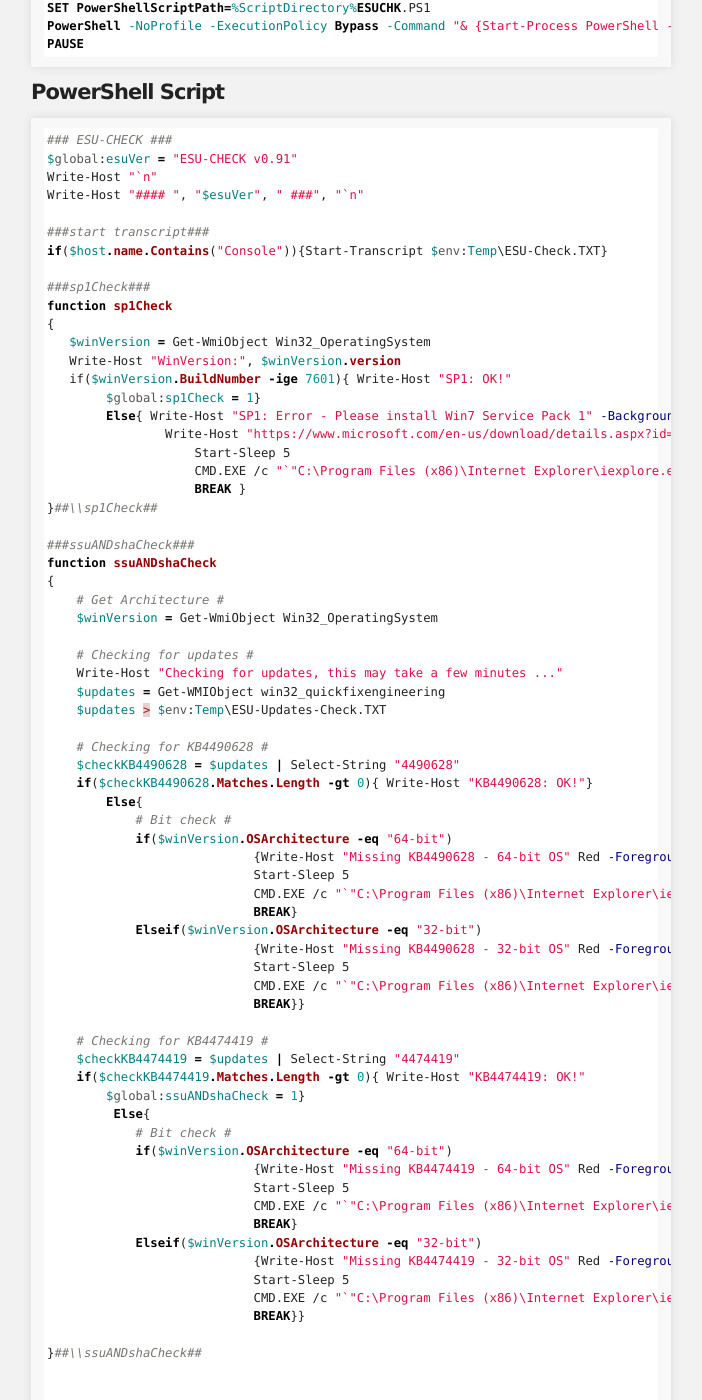
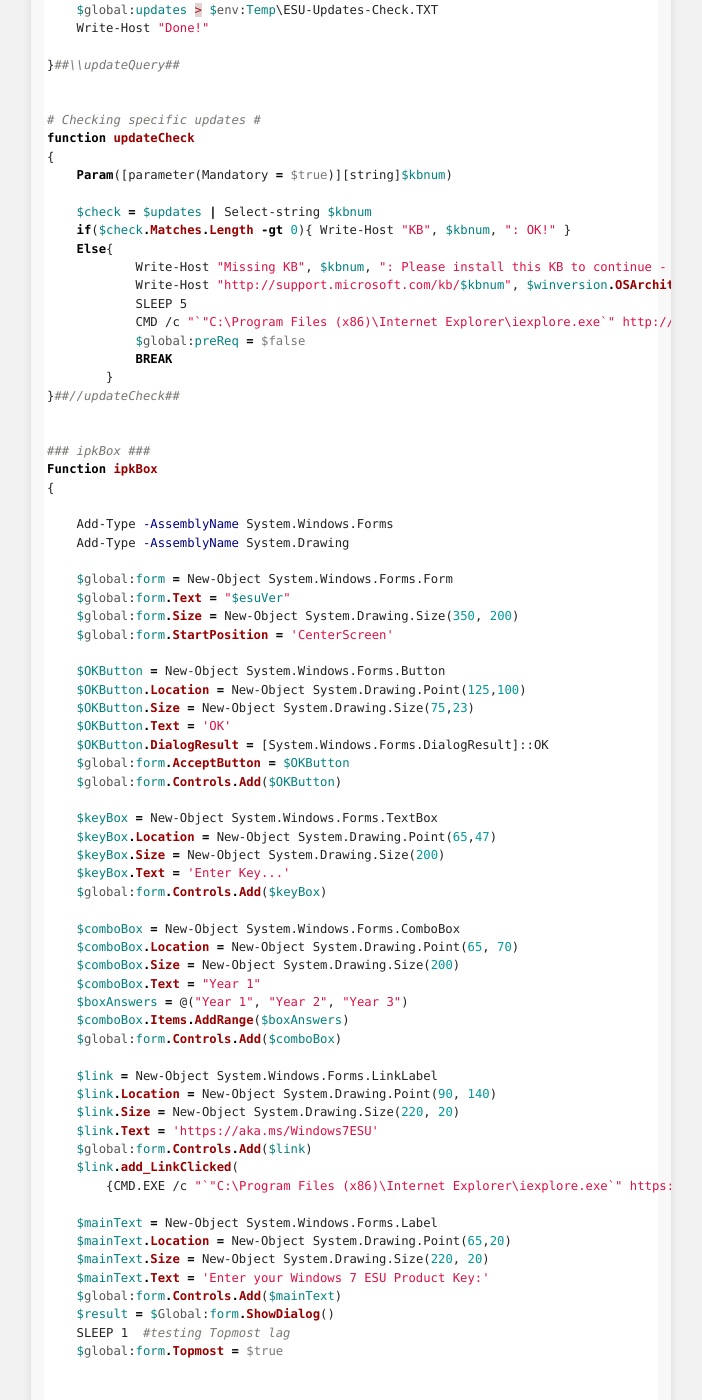
Before and after one commit to johnem-msft/ESUCHK, a Jekyll site: the page built from index.md, in a window 1280 px wide and 1400 px high, scrolled down 3826 px. Shown: the whole window, without its empty margins (289-991 px from the left). Built offline with Jekyll 4.4.1, drawn with Linux system fonts in a browser that asks for light colours; our own code applies the rules of GitHub Pages for plain Markdown files; some of the changed text lies outside the part shown.

Commit message:
Content Update
Updating Site Contents...

````diff
--- a/index.md
+++ b/index.md
@@ -31,10 +27,11 @@ Set-ExecutionPolicy Unrestricted
 
 - ESUCHK will automatically check for Windows 7 requirements to apply ESU/Extended Security Updates IPK & ATO codes
 
-- If you do not have Service Pack 1 Installed or an applicable update you will see a message as follows: SP1: Error - Please install Win7 Service Pack 1
+- If you do not have an update installed which is needed you will see an error indicating the update which is needed:
 
-![ErrorRedirect](https://raw.githubusercontent.com/johnem-msft/ESUCHK/master/assets/images/errorredirect.png)
+![ErrorRedirect](https://raw.githubusercontent.com/johnem-msft/ESUCHK/master/assets/images/kb4538483.png.png)
   - Please install the update mentioned in the web redirect and run the script to check again
+  - As seen iin the the above example, you will often be directed to the Windows Update Catalog from the main KB artilce, be sure to pick the correct version of Windows and architecture when downloading (32bit vs. 64bit)
 
 - When all prerequisites are successfully met you will be presented with a GUI where you can Enter your ESU PK
 
@@ -67,72 +64,56 @@ PAUSE
 
 ```powershell
 ### ESU-CHECK ###
-$global:esuVer = "ESU-CHECK v0.91"
+$global:esuVer = "ESU-CHECK v.92"
 Write-Host "`n"
 Write-Host "#### ", "$esuVer", " ###", "`n"
 
 ###start transcript###
 if($host.name.Contains("Console")){Start-Transcript $env:Temp\ESU-Check.TXT}
 
+
 ###sp1Check###
 function sp1Check
 {
-   $winVersion = Get-WmiObject Win32_OperatingSystem
+   $global:winVersion = Get-WmiObject Win32_OperatingSystem
    Write-Host "WinVersion:", $winVersion.version
    if($winVersion.BuildNumber -ige 7601){ Write-Host "SP1: OK!"
         $global:sp1Check = 1}
-        Else{ Write-Host "SP1: Error - Please install Win7 Service Pack 1" -BackgroundColor Red -ForegroundColor White
+        Else{ Write-Host "SP1: Error - Please install Win7 Service Pack 1", $winversion.OSArchitecture -BackgroundColor Red -ForegroundColor White
                 Write-Host "https://www.microsoft.com/en-us/download/details.aspx?id=5842"
                     Start-Sleep 5
                     CMD.EXE /c "`"C:\Program Files (x86)\Internet Explorer\iexplore.exe`" https://www.microsoft.com/en-us/download/details.aspx?id=5842"
                     BREAK }
 }##\\sp1Check##
 
-###ssuANDshaCheck###
-function ssuANDshaCheck
+
+# Querying installed updates #
+function updateQuery
 {
-    # Get Architecture #
-    $winVersion = Get-WmiObject Win32_OperatingSystem
+    Write-Host "Checking for updates, this may take a few minutes ..." -nonewline
+    $global:updates = Get-WMIObject win32_quickfixengineering
+    $global:updates > $env:Temp\ESU-Updates-Check.TXT
+    Write-Host "Done!"
 
-    # Checking for updates #
-    Write-Host "Checking for updates, this may take a few minutes ..."
-    $updates = Get-WMIObject win32_quickfixengineering
-    $updates > $env:Temp\ESU-Updates-Check.TXT
+}##\\updateQuery##
 
-    # Checking for KB4490628 #
-    $checkKB4490628 = $updates | Select-String "4490628"
-    if($checkKB4490628.Matches.Length -gt 0){ Write-Host "KB4490628: OK!"}
-        Else{
-            # Bit check #
-            if($winVersion.OSArchitecture -eq "64-bit")
-                            {Write-Host "Missing KB4490628 - 64-bit OS" Red -ForegroundColor White
-                            Start-Sleep 5
-                            CMD.EXE /c "`"C:\Program Files (x86)\Internet Explorer\iexplore.exe`" https://www.catalog.update.microsoft.com/Search.aspx?q=KB4490628%20x64"
-                            BREAK}
-            Elseif($winVersion.OSArchitecture -eq "32-bit")
-                            {Write-Host "Missing KB4490628 - 32-bit OS" Red -ForegroundColor White
-                            Start-Sleep 5
-                            CMD.EXE /c "`"C:\Program Files (x86)\Internet Explorer\iexplore.exe`" https://www.catalog.update.microsoft.com/Search.aspx?q=KB4490628%20x86"
-                            BREAK}}
 
-    # Checking for KB4474419 #
-    $checkKB4474419 = $updates | Select-String "4474419"
-    if($checkKB4474419.Matches.Length -gt 0){ Write-Host "KB4474419: OK!"
-        $global:ssuANDshaCheck = 1}
-         Else{
-            # Bit check #
-            if($winVersion.OSArchitecture -eq "64-bit")
-                            {Write-Host "Missing KB4474419 - 64-bit OS" Red -ForegroundColor White
-                            Start-Sleep 5
-                            CMD.EXE /c "`"C:\Program Files (x86)\Internet Explorer\iexplore.exe`" https://www.catalog.update.microsoft.com/Search.aspx?q=Windows%207%20KB4474419%20x64"
-                            BREAK}
-            Elseif($winVersion.OSArchitecture -eq "32-bit")
-                            {Write-Host "Missing KB4474419 - 32-bit OS" Red -ForegroundColor White
-                            Start-Sleep 5
-                            CMD.EXE /c "`"C:\Program Files (x86)\Internet Explorer\iexplore.exe`" https://www.catalog.update.microsoft.com/Search.aspx?q=Windows%207%20KB4474419%20x86"
-                            BREAK}}
+# Checking specific updates #
+function updateCheck
+{
+    Param([parameter(Mandatory = $true)][string]$kbnum)
 
-}##\\ssuANDshaCheck##
+    $check = $updates | Select-string $kbnum
+    if($check.Matches.Length -gt 0){ Write-Host "KB", $kbnum, ": OK!" }
+    Else{
+            Write-Host "Missing KB", $kbnum, ": Please install this KB to continue - Reboot Required after install" -BackgroundColor Red -ForegroundColor White
+            Write-Host "http://support.microsoft.com/kb/$kbnum", $winversion.OSArchitecture
+            SLEEP 5
+            CMD /c "`"C:\Program Files (x86)\Internet Explorer\iexplore.exe`" http://support.microsoft.com/kb/$kbnum"
+            $global:preReq = $false
+            BREAK
+        }
+}##//updateCheck##
 
 
 ### ipkBox ###
@@ -217,27 +198,34 @@ Function boxCheck
 
 ## MAIN ##
 
+# list of KBs to check
+$kbs = @( "4490628",
+          "4474419",
+          "4538483")
+
 ## perform checks ##
 sp1Check
-ssuANDshaCheck
+updateQuery
 
-## IPK & ATO ##
-if(($sp1Check + $ssuAndshaCheck) -eq 2)
-    {
-        ipkBox
-    }
+foreach($kb in $kbs){updateCheck $kb}
 
-Write-Host "Key Entered = ", $key
+if($preReq -ne $false)
+{
+    ## IPK & ATO ##
+    ipkBox
 
-## slmgr commands and year selection check ##
-slmgr.vbs /IPK $key
-boxCheck
-Start-Sleep 5
-Write-Host "Activation ID Selected = ", $ActID
-slmgr.vbs /ATO $ActID
+    Write-Host "Key Entered = ", $key
 
-###stop transcript###
-if($host.name.Contains("Console")){Stop-Transcript}
+    ## slmgr commands and year selection check ##
+    slmgr.vbs /IPK $key
+    boxCheck
+    Start-Sleep 5
+    Write-Host "Activation ID Selected = ", $ActID
+    slmgr.vbs /ATO $ActID
+
+    ###stop transcript###
+    if($host.name.Contains("Console")){Stop-Transcript}
+}
 
 ## pause ##
 Write-Host "Hit any Key to Exit..."
````
Also changed, not shown: other parts of index.md (+0 -4 lines), assets/images/moreinfo.png (deleted), assets/images/moreruncombo.png (deleted), assets/images/openfile.png, assets/images/runanyway.png (deleted).
